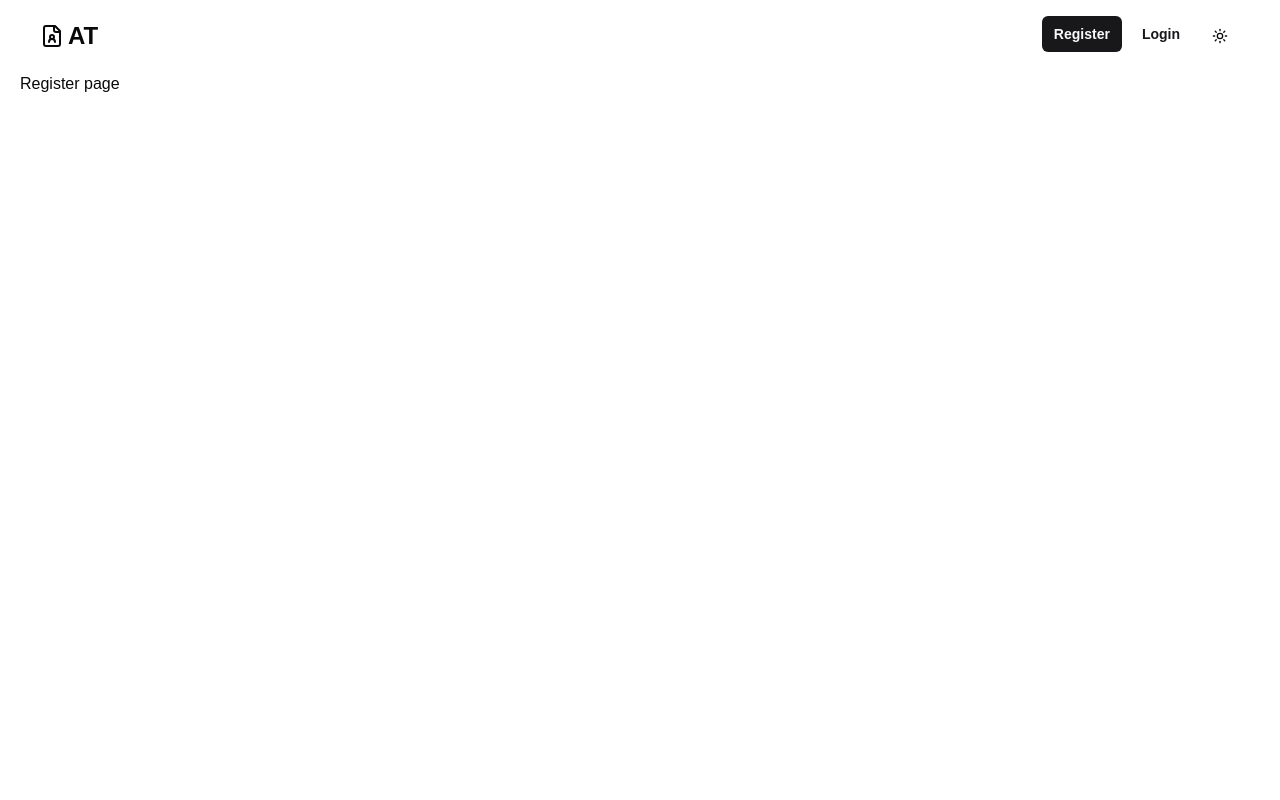
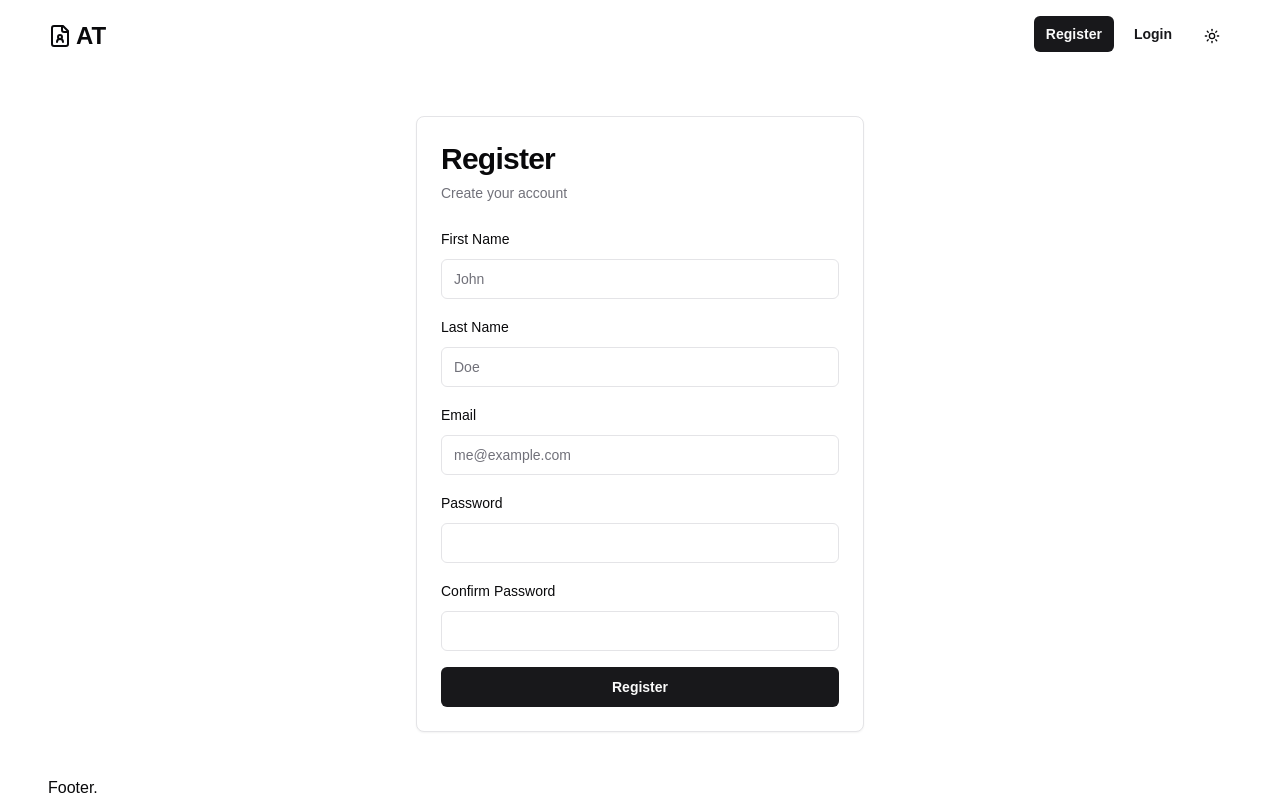
Before and after one commit to ramkaucha/RoleMap, a Next.js app in the folder frontend/: page /auth/register in a window 1280 px wide. Built offline with nearby package versions, Linux system fonts and the light colour scheme; no server answers.

Commit message:
added register page

```diff
--- a/frontend/package.json
+++ b/frontend/package.json
@@ -11,6 +11,7 @@
   "dependencies": {
     "@radix-ui/react-dialog": "^1.1.4",
     "@radix-ui/react-dropdown-menu": "^2.1.4",
+    "@radix-ui/react-label": "^2.1.1",
     "@radix-ui/react-select": "^2.1.4",
     "@radix-ui/react-separator": "^1.1.1",
     "@radix-ui/react-slot": "^1.1.1",
--- /dev/null
+++ b/frontend/src/app/auth/register/components/RegisterForm.tsx
@@ -0,0 +1,156 @@
+"use client";
+
+import { Card, CardHeader, CardTitle, CardDescription, CardContent } from "@/components/ui/card";
+import { Label } from "@/components/ui/label";
+import { Input } from "@/components/ui/input";
+import { Button } from "@/components/ui/button";
+import EnhancedInput from "@/app/components/enhanced-input";
+
+import { useState } from "react";
+import { useMutation } from "@tanstack/react-query";
+import axios from "axios";
+import { useRouter } from "next/navigation";
+import { RegisterFormData } from "@/app/components/interfaces";
+
+export default function RegisterForm() {
+  const router = useRouter();
+  const [formData, setFormData] = useState<RegisterFormData>({
+    email: "",
+    first_name: "",
+    last_name: "",
+    password: "",
+    profile_picture: null,
+    profile_picture_type: null,
+  });
+
+  const [confirmPassword, setConfirmPassword] = useState<string>("");
+  const [passwordMatch, setPasswordMatch] = useState<boolean>(true);
+
+  const registerMutation = useMutation({
+    mutationFn: async (data: RegisterFormData) => {
+      const response = await axios.post("http://localhost:8000/register", data, {
+        headers: {
+          "Content-Type": "application/json",
+          Accept: "application/json",
+        },
+        withCredentials: false,
+      });
+      return response.data;
+    },
+    onSuccess: () => {
+      router.push("/auth/login");
+    },
+    onError: (error) => {
+      console.error(error);
+    },
+  });
+
+  const handleChange = (e: React.ChangeEvent<HTMLInputElement>) => {
+    let { name, value } = e.target;
+    setFormData((prev) => ({
+      ...prev,
+      [name]: value,
+    }));
+
+    if (name === "password") {
+      setPasswordMatch(value === confirmPassword);
+    }
+  };
+
+  const handleConfirmPasswordChange = (e: React.ChangeEvent<HTMLInputElement>) => {
+    const { value } = e.target;
+    setConfirmPassword(value);
+    setPasswordMatch(value === formData.password);
+  };
+
+  const handleSubmit = async () => {
+    if (!passwordMatch) {
+      return;
+    }
+
+    registerMutation.mutate(formData);
+  };
+
+  return (
+    <div className="flex-grow flex justify-center items-center">
+      <Card className="w-full max-w-md">
+        <CardHeader>
+          <CardTitle className="text-3xl">Register</CardTitle>
+          <CardDescription>Create your account</CardDescription>
+        </CardHeader>
+        <CardContent className="space-y-4">
+          <div className="space-y-2">
+            <Label htmlFor="first-name">First Name</Label>
+            <EnhancedInput
+              id="first-name"
+              name="first_name"
+              type="text"
+              required
+              placeholder="John"
+              value={formData.first_name}
+              onChange={handleChange}
+            />
+          </div>
+          <div className="space-y-2">
+            <Label htmlFor="last-name">Last Name</Label>
+            <EnhancedInput
+              id="last-name"
+              name="last_name"
+              type="text"
+              required
+              placeholder="Doe"
+              value={formData.last_name}
+              onChange={handleChange}
+            />
+          </div>
+          <div className="space-y-2">
+            <Label htmlFor="email">Email</Label>
+            <EnhancedInput
+              id="email"
+              type="email"
+              name="email"
+              required
+              placeholder="me@example.com"
+              value={formData.email}
+              onChange={handleChange}
+            />
+          </div>
+          <div className="space-y-2">
+            <Label htmlFor="password">Password</Label>
+            <EnhancedInput
+              id="password"
+              name="password"
+              type="password"
+              required
+              value={formData.password}
+              onChange={handleChange}
+            />
+          </div>
+          <div className="space-y-2">
+            <Label htmlFor="confirm-password">Confirm Password</Label>
+            <EnhancedInput
+              id="confirm-password"
+              type="password"
+              name="confirm_password"
+              required
+              value={confirmPassword}
+              onChange={handleConfirmPasswordChange}
+            />
+            {!passwordMatch && confirmPassword && (
+              <p className="text-red-500 mt-1 text-sm">Passwords do not match</p>
+            )}
+          </div>
+          <Button
+            type="submit"
+            variant="default"
+            onClick={handleSubmit}
+            className="w-full font-semibold"
+            disabled={!passwordMatch || registerMutation.isPending}
+          >
+            {registerMutation.isPending ? "Registering..." : "Register"}
+          </Button>
+        </CardContent>
+      </Card>
+    </div>
+  );
+}
--- a/frontend/src/app/auth/register/page.tsx
+++ b/frontend/src/app/auth/register/page.tsx
@@ -1,3 +1,6 @@
+import PageWrapper from "@/app/components/PageWrapper";
+import RegisterForm from "./components/RegisterForm";
+
 export default function RegisterPage() {
-  return <>Register page</>;
+  return <RegisterForm />;
 }
--- a/frontend/src/app/components/PageWrapper.tsx
+++ b/frontend/src/app/components/PageWrapper.tsx
@@ -27,7 +27,13 @@
 
 export default function PageWrapper({ children }: { children: ReactNode }) {
   return (
-    <motion.div initial="initial" animate="animate" exit="exit" variants={pageVariants}>
+    <motion.div
+      initial="initial"
+      animate="animate"
+      exit="exit"
+      variants={pageVariants}
+      className="flex-1 flex flex-col"
+    >
       {children}
     </motion.div>
   );
--- /dev/null
+++ b/frontend/src/app/components/enhanced-input.tsx
@@ -0,0 +1,15 @@
+import { Input } from "@/components/ui/input";
+import { ComponentPropsWithRef } from "react";
+
+type InputProps = ComponentPropsWithRef<typeof Input>;
+
+export default function EnhancedInput(props: InputProps) {
+  return (
+    <Input
+      {...props}
+      className={`dark:bg-slate-900 dark:text-slate-100 dark:placeholder:text-slate-400 dark:border-slate-300 ${
+        props.className || ""
+      }`}
+    />
+  );
+}
--- a/frontend/src/app/components/interfaces.tsx
+++ b/frontend/src/app/components/interfaces.tsx
@@ -11,3 +11,18 @@
   isAuthenticated: boolean;
   currentPath?: string;
 }
+
+export interface RegisterFormData {
+  email: string;
+  first_name: string;
+  last_name: string;
+  password: string;
+  profile_picture?: string | null;
+  profile_picture_type?: ProfilePictureType | null;
+}
+
+export enum ProfilePictureType {
+  LOCAL = "local",
+  URL = "url",
+  S3 = "s3",
+}
--- a/frontend/src/app/components/navigation.tsx
+++ b/frontend/src/app/components/navigation.tsx
@@ -41,8 +41,7 @@
     <motion.nav
       initial={{ opacity: 0, y: 20 }}
       animate={{ opacity: 1, y: 0 }}
-      // whileTap={{ scale: 0.95 }}
-      className="px-5 flex justify-between items-center"
+      className="flex justify-between items-center"
     >
       <div className="py-2 hidden sm:block flex-col">
         <a href="#" className="text-2xl font-bold flex flex-row" onClick={() => router.push("/")}>
--- a/frontend/src/app/globals.css
+++ b/frontend/src/app/globals.css
@@ -4,6 +4,11 @@
 
 body {
   font-family: Arial, Helvetica, sans-serif;
+}
+
+html,
+body {
+  height: 100%;
 }
 
 @layer base {
--- a/frontend/src/app/layout.tsx
+++ b/frontend/src/app/layout.tsx
@@ -3,7 +3,8 @@
 import "./globals.css";
 import Navigation from "./components/navigation";
 import { getServerSession } from "next-auth";
-import { ThemeProvider } from "./components/theme-provider";
+import PageWrapper from "./components/PageWrapper";
+import Providers from "./providers";
 
 const geistSans = Geist({
   variable: "--font-geist-sans",
@@ -29,20 +30,15 @@
   return (
     <html lang="en" suppressHydrationWarning>
       <body className={`${geistSans.variable} ${geistMono.variable} antialiased`}>
-        <ThemeProvider
-          attribute="class"
-          defaultTheme="system"
-          enableSystem
-          disableTransitionOnChange
-        >
-          <div
-            className={`mx-auto px-5`}
-            // ${session === null ? "sm:w-[50%]" : " "}`}
-          >
-            <Navigation isAuthenticated={session !== null} />
-            {children}
+        <Providers>
+          <div className="px-12 flex flex-col min-h-screen">
+            <div className="container mx-auto flex-1 flex flex-col">
+              <Navigation isAuthenticated={session !== null} />
+              <PageWrapper>{children}</PageWrapper>
+            </div>
+            <h1>Footer.</h1>
           </div>
-        </ThemeProvider>
+        </Providers>
       </body>
     </html>
   );
--- /dev/null
+++ b/frontend/src/app/providers.tsx
@@ -0,0 +1,17 @@
+"use client";
+
+import { QueryClient, QueryClientProvider } from "@tanstack/react-query";
+import { ThemeProvider } from "./components/theme-provider";
+import { ReactNode, useState } from "react";
+
+export default function Providers({ children }: { children: ReactNode }) {
+  const [queryClient] = useState(() => new QueryClient());
+
+  return (
+    <QueryClientProvider client={queryClient}>
+      <ThemeProvider attribute="class" defaultTheme="system" enableSystem disableTransitionOnChange>
+        {children}
+      </ThemeProvider>
+    </QueryClientProvider>
+  );
+}
--- /dev/null
+++ b/frontend/src/components/ui/card.tsx
@@ -0,0 +1,79 @@
+import * as React from "react"
+
+import { cn } from "@/lib/utils"
+
+const Card = React.forwardRef<
+  HTMLDivElement,
+  React.HTMLAttributes<HTMLDivElement>
+>(({ className, ...props }, ref) => (
+  <div
+    ref={ref}
+    className={cn(
+      "rounded-lg border bg-card text-card-foreground shadow-sm",
+      className
+    )}
+    {...props}
+  />
+))
+Card.displayName = "Card"
+
+const CardHeader = React.forwardRef<
+  HTMLDivElement,
+  React.HTMLAttributes<HTMLDivElement>
+>(({ className, ...props }, ref) => (
+  <div
+    ref={ref}
+    className={cn("flex flex-col space-y-1.5 p-6", className)}
+    {...props}
+  />
+))
+CardHeader.displayName = "CardHeader"
+
+const CardTitle = React.forwardRef<
+  HTMLDivElement,
+  React.HTMLAttributes<HTMLDivElement>
+>(({ className, ...props }, ref) => (
+  <div
+    ref={ref}
+    className={cn(
+      "text-2xl font-semibold leading-none tracking-tight",
+      className
+    )}
+    {...props}
+  />
+))
+CardTitle.displayName = "CardTitle"
+
+const CardDescription = React.forwardRef<
+  HTMLDivElement,
+  React.HTMLAttributes<HTMLDivElement>
+>(({ className, ...props }, ref) => (
+  <div
+    ref={ref}
+    className={cn("text-sm text-muted-foreground", className)}
+    {...props}
+  />
+))
+CardDescription.displayName = "CardDescription"
+
+const CardContent = React.forwardRef<
+  HTMLDivElement,
+  React.HTMLAttributes<HTMLDivElement>
+>(({ className, ...props }, ref) => (
+  <div ref={ref} className={cn("p-6 pt-0", className)} {...props} />
+))
+CardContent.displayName = "CardContent"
+
+const CardFooter = React.forwardRef<
+  HTMLDivElement,
+  React.HTMLAttributes<HTMLDivElement>
+>(({ className, ...props }, ref) => (
+  <div
+    ref={ref}
+    className={cn("flex items-center p-6 pt-0", className)}
+    {...props}
+  />
+))
+CardFooter.displayName = "CardFooter"
+
+export { Card, CardHeader, CardFooter, CardTitle, CardDescription, CardContent }
--- /dev/null
+++ b/frontend/src/components/ui/label.tsx
@@ -0,0 +1,26 @@
+"use client"
+
+import * as React from "react"
+import * as LabelPrimitive from "@radix-ui/react-label"
+import { cva, type VariantProps } from "class-variance-authority"
+
+import { cn } from "@/lib/utils"
+
+const labelVariants = cva(
+  "text-sm font-medium leading-none peer-disabled:cursor-not-allowed peer-disabled:opacity-70"
+)
+
+const Label = React.forwardRef<
+  React.ElementRef<typeof LabelPrimitive.Root>,
+  React.ComponentPropsWithoutRef<typeof LabelPrimitive.Root> &
+    VariantProps<typeof labelVariants>
+>(({ className, ...props }, ref) => (
+  <LabelPrimitive.Root
+    ref={ref}
+    className={cn(labelVariants(), className)}
+    {...props}
+  />
+))
+Label.displayName = LabelPrimitive.Root.displayName
+
+export { Label }
```
Also changed, not shown: 1 other file (tests, documents, lock files or other folders).
